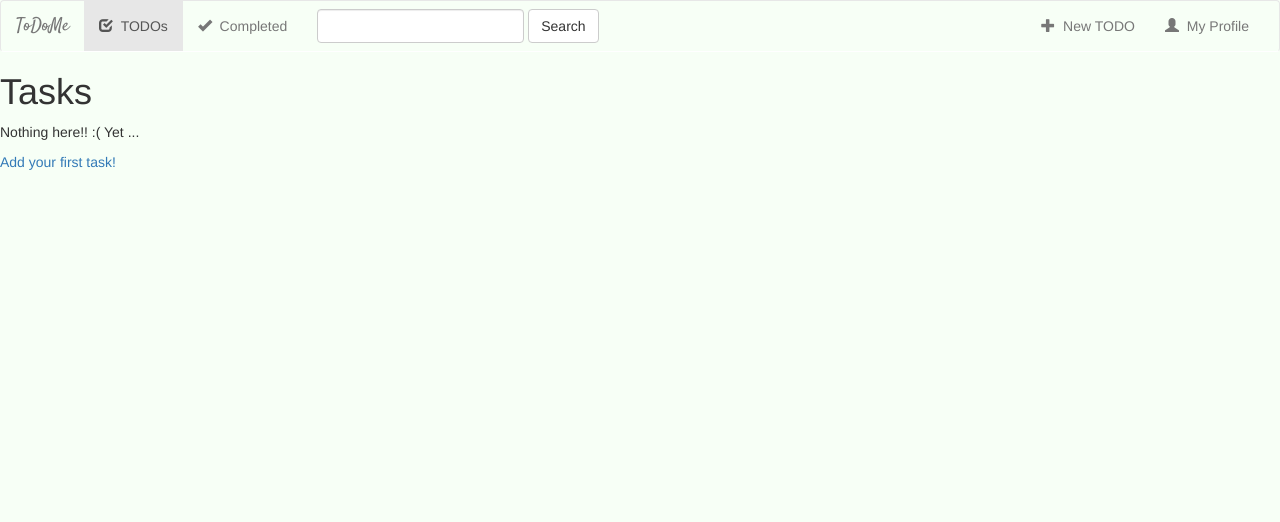
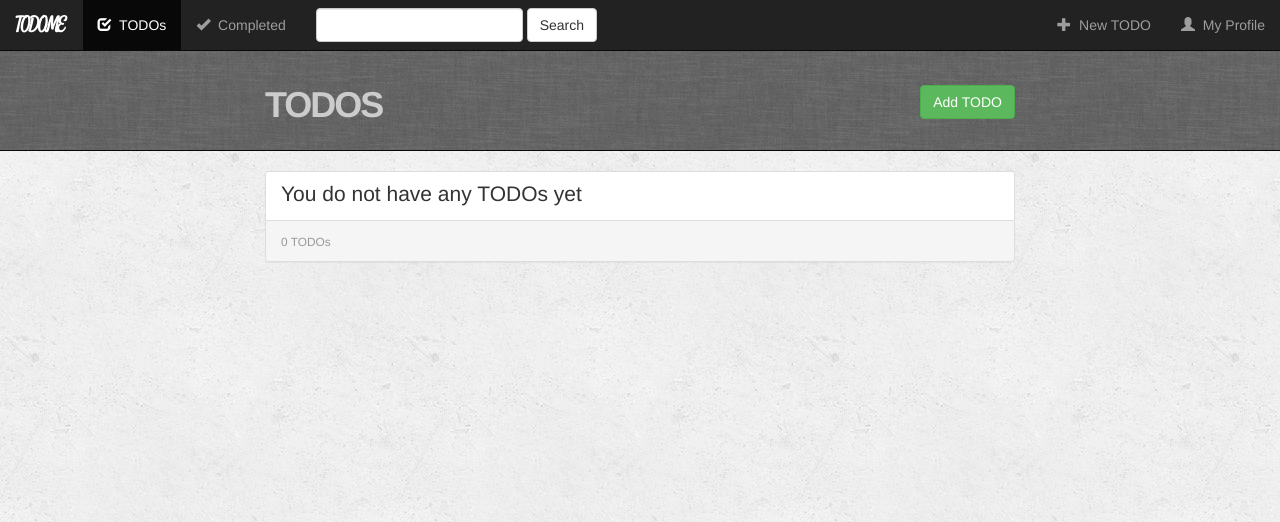
Before and after one commit to geromath/ToDoMe, a Django app: page / in a window 1280 px wide. Shown: the top 522 px of the page. Run offline with Django 3.2, Linux system fonts and the light colour scheme; data that the repository does not hold is empty; some libraries are stand-ins or nearby versions.

Commit message:
Altered CSS, added quite a few things

```diff
--- a/root/todolist/static/todolist/style.css
+++ b/root/todolist/static/todolist/style.css
@@ -1,18 +1,91 @@
 body{
-    background: #F7FFF6;
+    background: #F7FFF6 url('images/body-bg.png');
+    padding-top: 50px;
 }
 
 .navbar-brand{
     font-family: 'Satisfy', cursive;
+    color: #eee;
+    letter-spacing: -1px;
+    text-transform: uppercase;
+}
+
+.navbar-brand strong{
+    font-weight: bold;
+    letter-spacing: -2px;
+    padding-right: 3px;
+    color: #fff;
 }
 
 .navbar-default{
-    background: none;
+    /*Change background of navbar, looks weird*/
+    /*background: #fffde2;*/
     color: dimgray;
     border-bottom: 1px solid white;
 }
 
 .navbar {
-    background: none;
     color: dimgray;
 }
+
+
+
+
+/* ALT UNDER DETTE ER KUN FOR INDEX.HTML */
+/* Should probably split into separate css file?? */
+
+
+
+/*Header*/
+
+header{
+    background: #3e4249 url('images/header-bg.png');
+    color: #ccc;
+    padding: 15px;
+    margin-bottom: 20px;
+    border-bottom: 1px solid #080808;
+}
+
+h1.header-title {
+    text-transform: uppercase;
+    font-weight: bold;
+    letter-spacing: -2px;
+}
+
+.pull-right .btn{
+    margin: 20px 0 10px;
+}
+
+/*List group*/
+
+
+.list-group-item:hover{
+    background: #dcedee;
+    cursor: pointer;
+}
+
+.list-group-item:hover .buttons{
+    display: block;
+}
+
+.list-group-item-heading{
+    font-size: 150%;
+}
+
+.list-group-item-text{
+    color: #999;
+}
+
+.buttons{
+    position: absolute;
+    height: 20px;
+    width: 80px;
+    top: 10px;
+    right: 10px;
+    text-align: center;
+    display: none;
+}
+
+.panel-footer small{
+    color: #999;
+}
--- a/root/todolist/templates/todolist/base.html
+++ b/root/todolist/templates/todolist/base.html
@@ -16,7 +16,7 @@
 </head>
 <body>
 
-    <nav class="navbar transparent navbar-default">
+    <nav class="navbar navbar-inverse navbar-fixed-top">
     <div class="container-fluid">
 
         <!-- Header -->
@@ -26,7 +26,7 @@
                 <span class="icon-bar"></span>
                 <span class="icon-bar"></span>
             </button>
-            <a class="navbar-brand" href="{% url 'todolist:index' %}">ToDoMe</a>
+            <a class="navbar-brand" href="{% url 'todolist:index' %}"><strong>ToDoMe</strong></a>
         </div>
 
         <!-- Menu-Items -->
@@ -79,6 +79,5 @@
     <!-- Everything dynamic (changes from page to page) goes between the below 2 lines -->
 {% block body %}
 {% endblock %}
-
 </body>
 </html>
--- a/root/todolist/templates/todolist/index.html
+++ b/root/todolist/templates/todolist/index.html
@@ -6,30 +6,94 @@
 {% block body %}
     <!-- All content for sub-pages goes between these block tags -->
 
-<h1> Tasks </h1>
+<header>
+    <div class="container">
+        <div class="row">
+            <div class="col-md-8 col-md-offset-2">
+                <div class="clearfix">
+                    <div class="pull-left">
+                        <h1 class="header-title">TODOs</h1>
+                    </div>
+                    <div class="pull-right">
+                        <a href="{% url 'todolist:make_task' %}" class="btn btn-success">Add TODO</a>
+                    </div>
+                </div>
+            </div>
+        </div>
+    </div>
+</header>
 
+<!-- Main container -->
+
+    <div class="container">
+        <div class="row">
+            <div class="col-md-8 col-md-offset-2">
+                <div class="panel panel-default">
+                    <ul class="list-group">
+
+                        <!-- Each TODO shows up as a list item under here -->
                         {% if all_tasks %}
-    <ul xmlns="http://www.w3.org/1999/html">
                             {% for task in all_tasks %}
-        <li>
-            {{ task.task_text}} -- {{ task.description }}
+                                    <li class="list-group-item">
+                                        <h4 class="list-group-item-heading">{{ task.task_text}} <span class="badge">Number of tasks</span></h4>
+                                        <p class="list-group-item-text">{{ task.description }}</p>
+                                        <div class="buttons">
+
+                                            <!-- Archive TODO, on click send TODO to a page for all completed TODOs -->
+                                            <form action="#" method="post" style="display: inline">
+                                                {% csrf_token %}
+                                                <input type="hidden" name="task_id" value="{{ task.id }}"/>
+                                                <button type="submit" class="btn btn-info btn-xs"
+                                                        title="Archive">
+                                                    <span class="glyphicon glyphicon-ok"></span>
+                                                </button>
+                                            </form>
+
+                                            <!-- Edit TODO, on click send to page where you can edit this TODO -->
+                                            <form action="{% url 'todolist:update_task' task.id %}" method="post" style="display: inline">
+                                                {% csrf_token %}
+                                                <input type="hidden" name="task_id" value="{{ task.id }}"/>
+                                                <button type="submit" class="btn btn-default btn-xs" title="Edit">
+                                                    <span class="glyphicon glyphicon-edit"></span>
+                                                </button>
+                                            </form>
+
+                                            <!-- Delete TODO, on click delete TODO -->
                                             <form action="{% url 'todolist:delete_task' task.id %}" method="post" style="display: inline">
                                                 {% csrf_token %}
                                                 <input type="hidden" name="task_id" value="{{ task.id }}"/>
-                <button type="submit" class="btn btn-default btn-sm"><span class="glyphicon glyphicon-trash"/></button>
+                                                <button type="submit" class="btn btn-danger btn-xs" title="Delete">
+                                                    <span class="glyphicon glyphicon-trash"></span>
+                                                </button>
                                             </form>
+
+                                        </div>
                                     </li>
                             {% endfor %}
-    </ul>
-    <p><a href="{% url 'todolist:make_task' %}"> Add a task </a></p>
                         {% else %}
-    <p> Nothing here!! :( Yet ...  </p>
-    <p><a href="{% url 'todolist:make_task' %}"> Add your first task! </a></p>
+                            <li class="list-group-item">
+                                <h4 class="list-group-item-heading">You do not have any TODOs yet</h4>
+                            </li>
+                        {% endif %}
+                        {% if error_message %}
+                            <li class="list-group-item">
+                                <h4 class="list-group-item-heading">Error message</h4>
+                            </li>
                         {% endif %}
 
-{% if error_message %}
-    <p> Error message </p>
-{% endif %}
+                    </ul>
+
+                    <!--Footer-->
+                    <div class="panel-footer">
+                        <small>{{ task_count }} TODOs</small>
+                    </div>
+
+                </div>
+            </div>
+
+
+        </div>
+    </div>
 
 <!-- End of body -->
 {% endblock %}
--- a/root/todolist/views.py
+++ b/root/todolist/views.py
@@ -10,8 +10,10 @@ from django.http import HttpResponse
 
 def index(request):
     all_tasks = Task.objects.all()
+    task_count = Task.objects.count()
     context = {
-        'all_tasks': all_tasks
+        'all_tasks': all_tasks,
+        'task_count': task_count
     }
     return render(request, 'todolist/index.html', context)
 
```
Also changed, not shown: root/todolist/static/todolist/images/body-bg.png (added), root/todolist/static/todolist/images/header-bg.png (added). Lines whose indentation alone changed are shown as unchanged.
